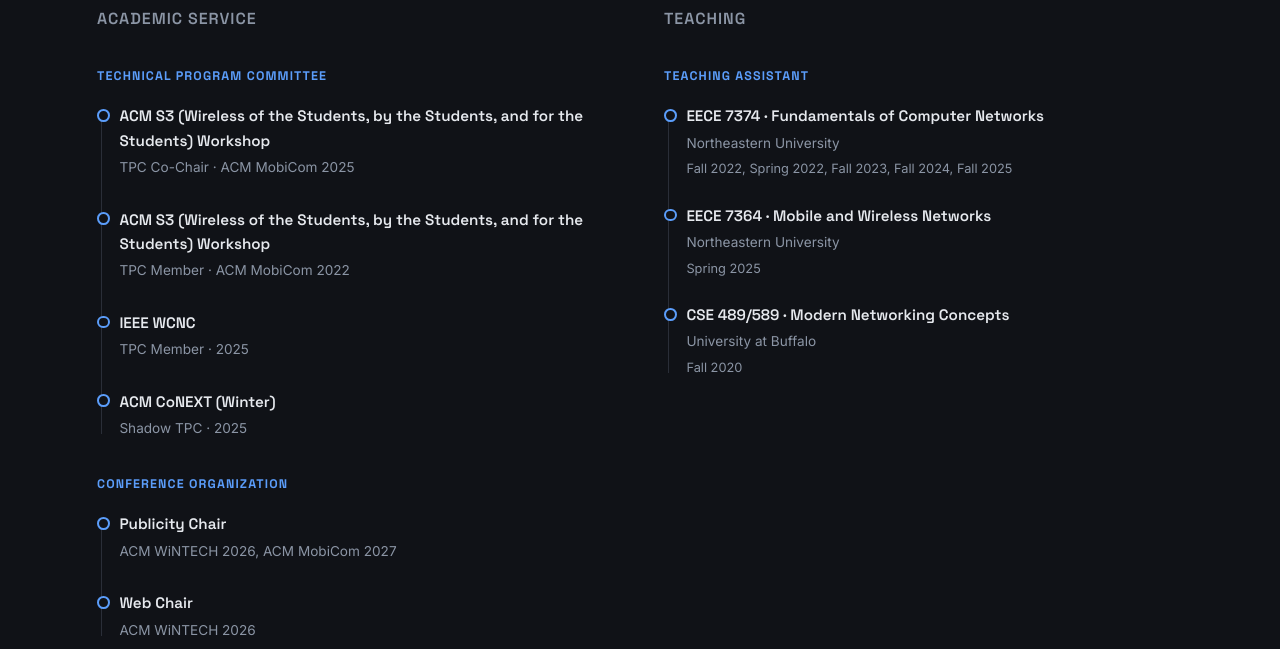
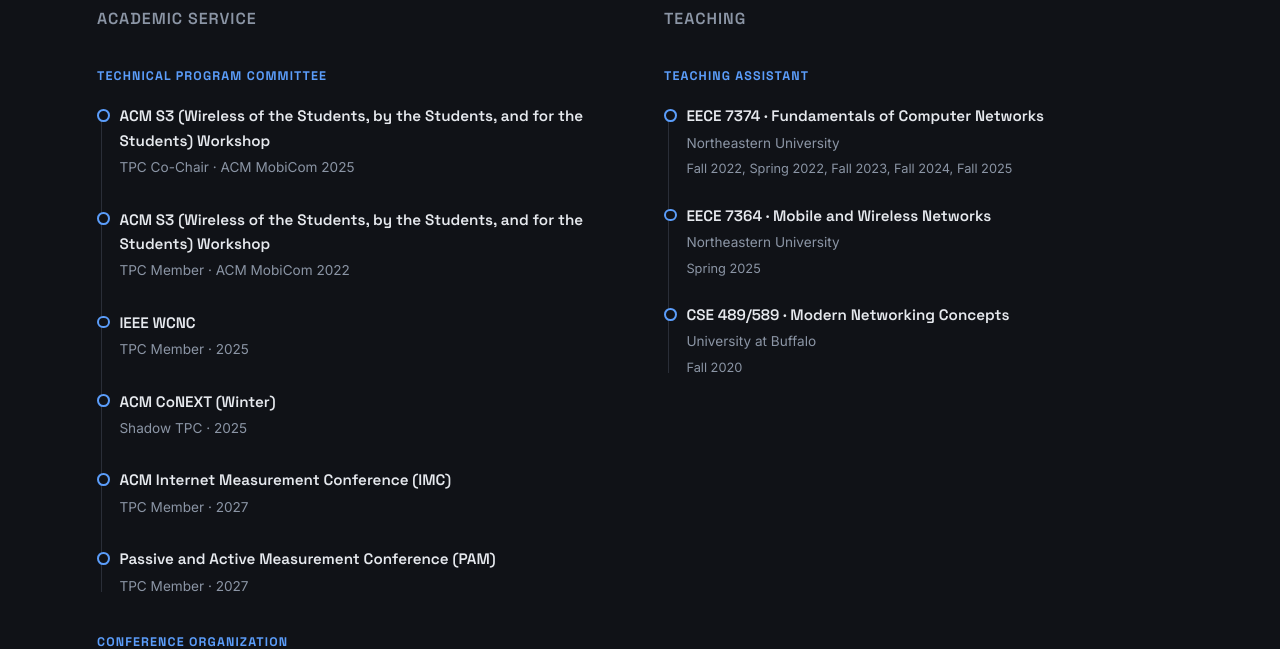
Before and after one commit to moinakgh/moinakgh.github.io, a plain HTML site: page teaching.html in a window 1280 px wide. Shown: the part 179-828 px from the top of the page. Drawn offline with Linux system fonts and the light colour scheme.

Commit message:
Add TPC member entries for ACM IMC 2027 and PAM 2027
Co-Authored-By: Claude Sonnet 5 <noreply@anthropic.com>

```diff
--- a/teaching.html
+++ b/teaching.html
@@ -54,6 +54,14 @@
 					<li>
 						<p class="ctitle">ACM CoNEXT (Winter)</p>
 						<p class="cvenue">Shadow TPC &middot; 2025</p>
+					</li>
+					<li>
+						<p class="ctitle">ACM Internet Measurement Conference (IMC)</p>
+						<p class="cvenue">TPC Member &middot; 2027</p>
+					</li>
+					<li>
+						<p class="ctitle">Passive and Active Measurement Conference (PAM)</p>
+						<p class="cvenue">TPC Member &middot; 2027</p>
 					</li>
 				</ul>
 
```
